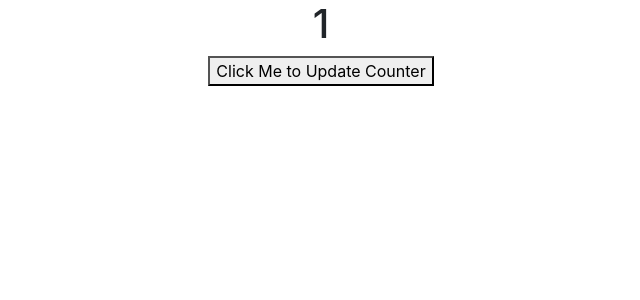
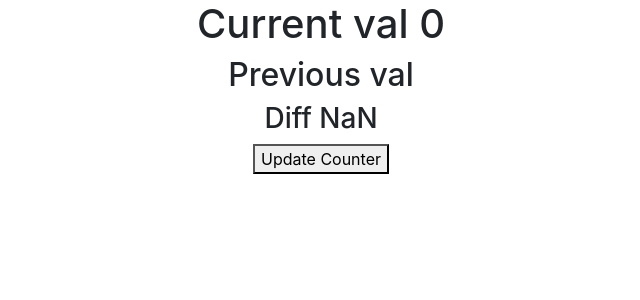
Before and after one commit to emonShimul/ReactJs, a React (Create React App) app: page / in a window 1280 px wide. Shown: the top 300 px of the page, without its empty margins (319-959 px from the left). Built offline with nearby package versions, Linux system fonts and the light colour scheme.

Commit message:
Using of previous props with hooks

```diff
--- a/src/App.js
+++ b/src/App.js
@@ -1,37 +1,14 @@
 import './App.css';
 import React,{useEffect,useState} from 'react'
+import User from "./User"
 
 function App() {
-  const [count, setCount] = useState(1)
-  function updateCounter()
-  {
-    // let rand = Math.floor(Math.random()*10);
-    // setCount((pre)=>{
-    //   console.warn(pre);
-    //   if(pre<5){
-    //     alert("low value")
-    //   }
-    //   return rand;
-    // });
-
-    for (let i = 0; i < 5; i++) {
-      // setCount(count+1)
-
-      // setCount((pre)=>
-      // {
-      //   return pre+1
-      // })
-
-      setCount((pre)=>pre+1)
-
-    }
-  }
+  const[count, setCount] = useState(0);
   return(
     <div className="App">
-      <h1>{count}</h1>
-      <button onClick={updateCounter}>Click Me to Update Counter</button>
+      <User count={count}/>
+      <button onClick={()=>setCount(Math.floor(Math.random()*10))}>Update Counter</button>
     </div>
-
   );
 }
 
--- a/src/User.js
+++ b/src/User.js
@@ -1,15 +1,20 @@
 
-import {withRouter} from 'react-router-dom'
+import React, {useEffect,useRef} from 'react'
 
 function User(props)
 {
-  console.warn(props.match.params.id);
+  const lastVal = useRef();
+  useEffect(()=>{
+    lastVal.current=props.count;
+  })
+  const prevProps = lastVal.current
   return(
     <div>
-      <h1>Hi this is user no {props.match.params.id}</h1>
-      <h1>Hi this is {props.match.params.name}</h1>
+      <h1>Current val {props.count}</h1>
+      <h2>Previous val {prevProps}</h2>
+      <h3>Diff  {props.count-prevProps}</h3>
     </div>
   )
 }
 
-export default withRouter(User);
+export default User;
```
Also changed, not shown: src/Members.js (deleted, +0 -12 lines), src/Nav.js (deleted, +0 -15 lines), src/Student.js (deleted, +0 -13 lines), src/StudentUsingClassComp.js (deleted, +0 -15 lines).
